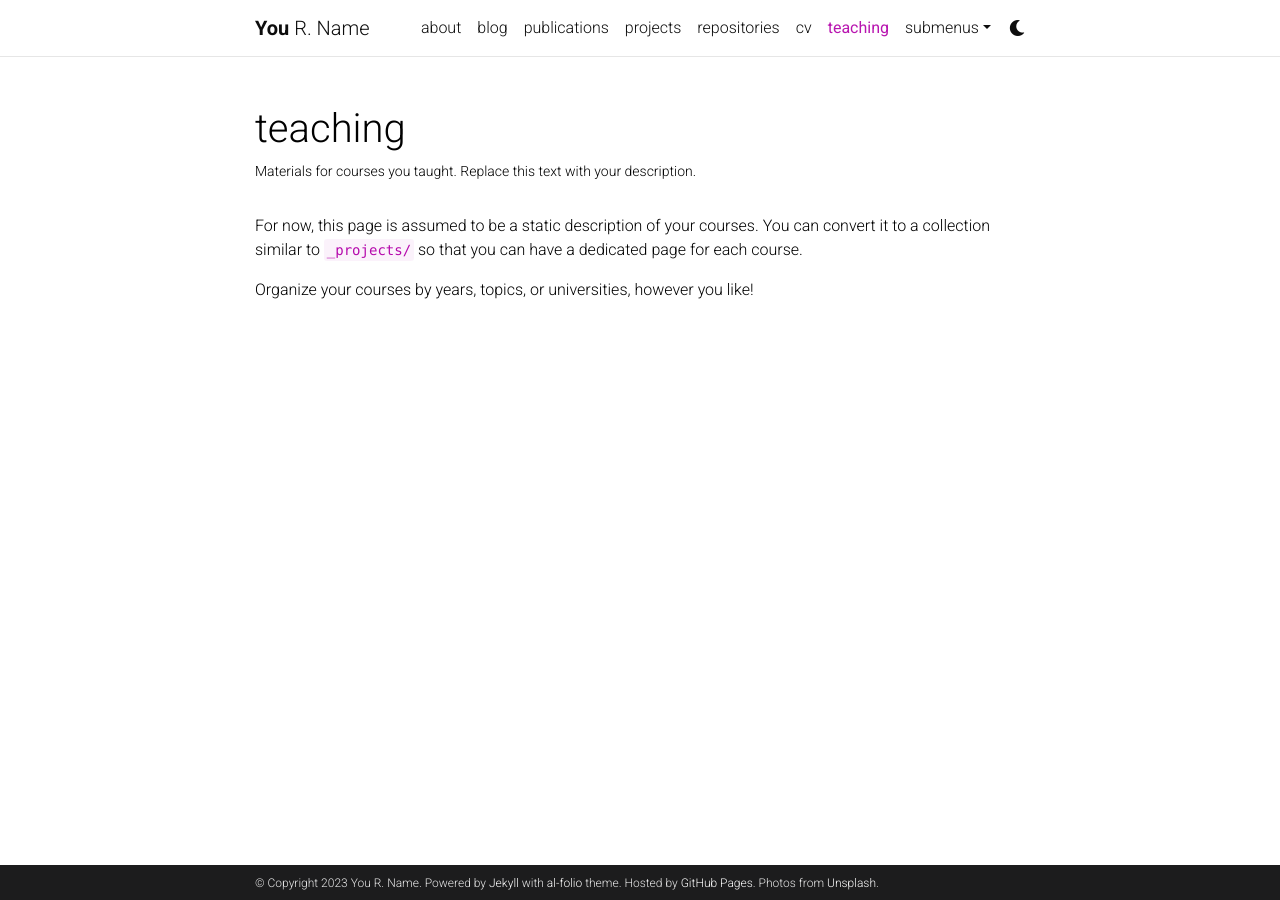
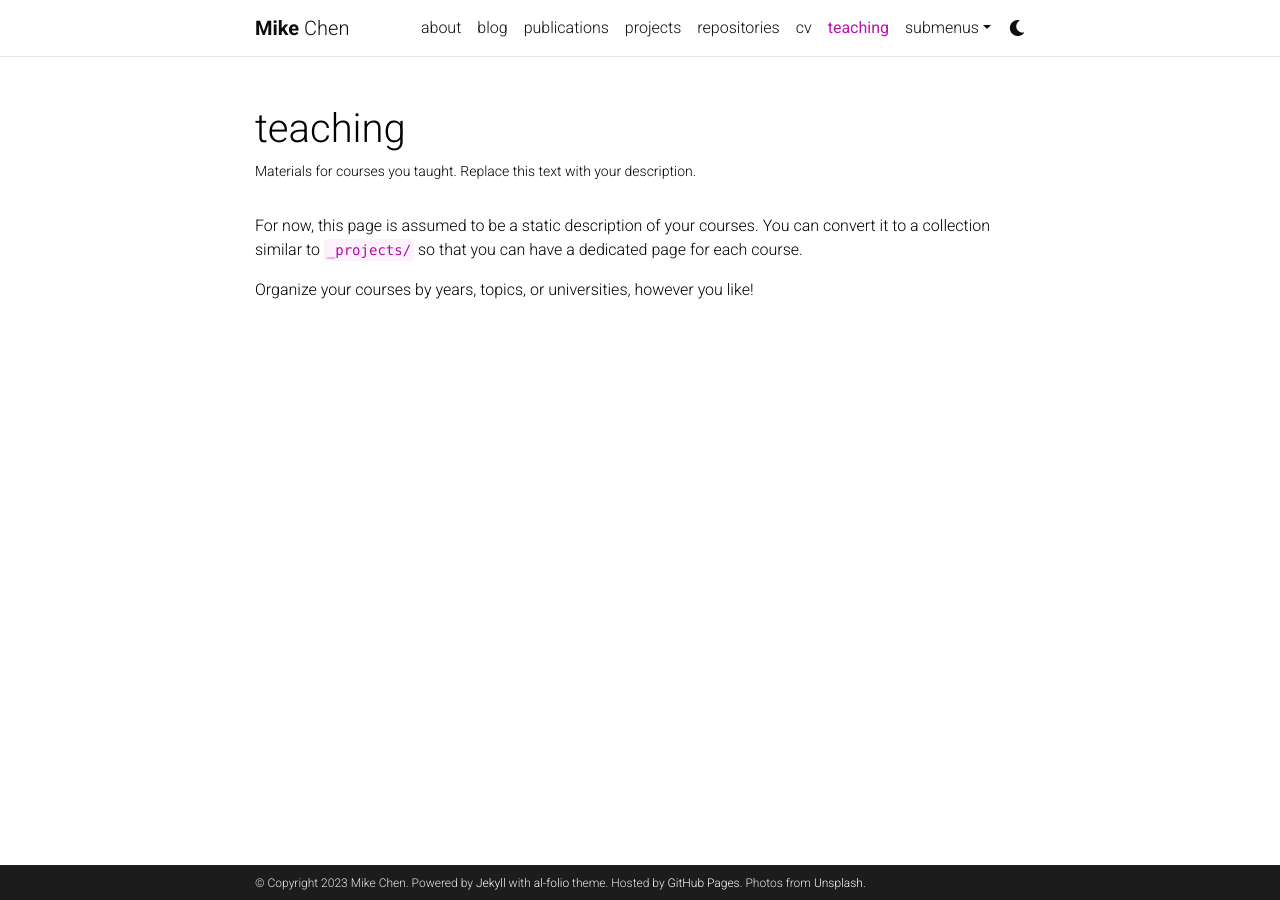
Before and after one commit to mikechen-maths/mikechen-maths.github.io, a Jekyll site: the page built from _pages/teaching.md, in a window 1280 px wide. Built offline with Jekyll 4.4.1, drawn with Linux system fonts in a browser that asks for light colours; comment, search, counter and statistics services are not loaded; a style sheet for code colours, icons or effects is not loaded.

Commit message:
Update _config.yml

```diff
--- a/_config.yml
+++ b/_config.yml
@@ -3,9 +3,9 @@
 # -----------------------------------------------------------------------------
 
 title: blank # the website title (if blank, full name will be used instead)
-first_name: You
-middle_name: R.
-last_name: Name
+first_name: Mike
+middle_name:
+last_name: Chen
 email: you@example.com
 description: > # the ">" symbol means to ignore newlines until "footer_text:"
   A simple, whitespace theme for academics. Based on [*folio](https://github.com/bogoli/-folio) design.
```
